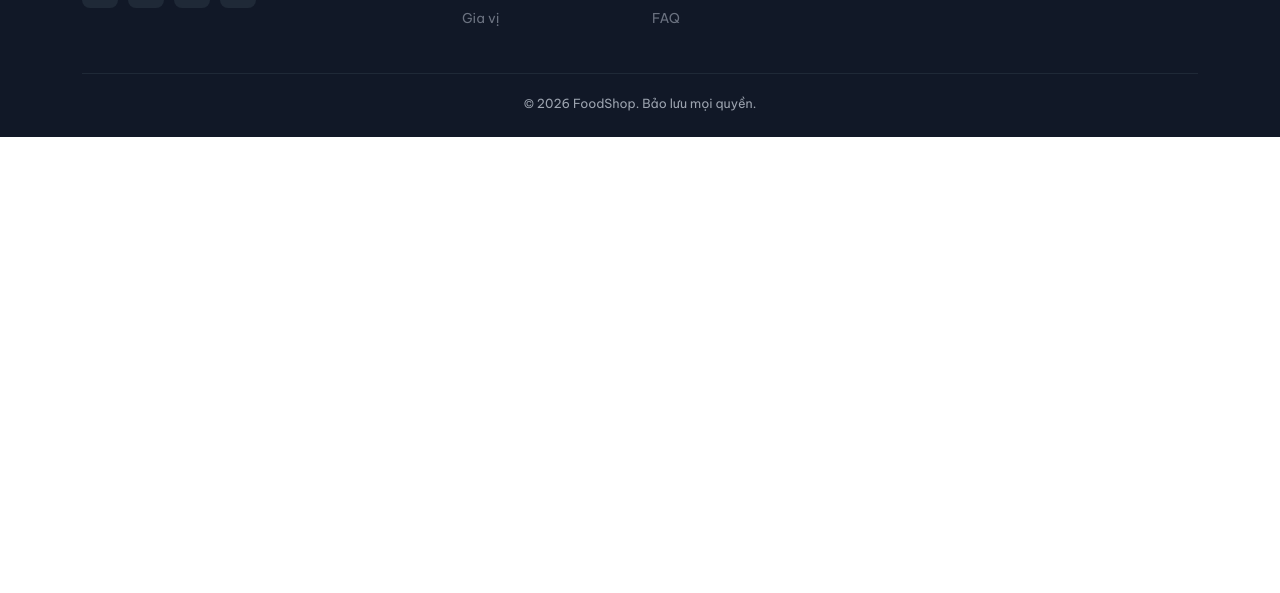
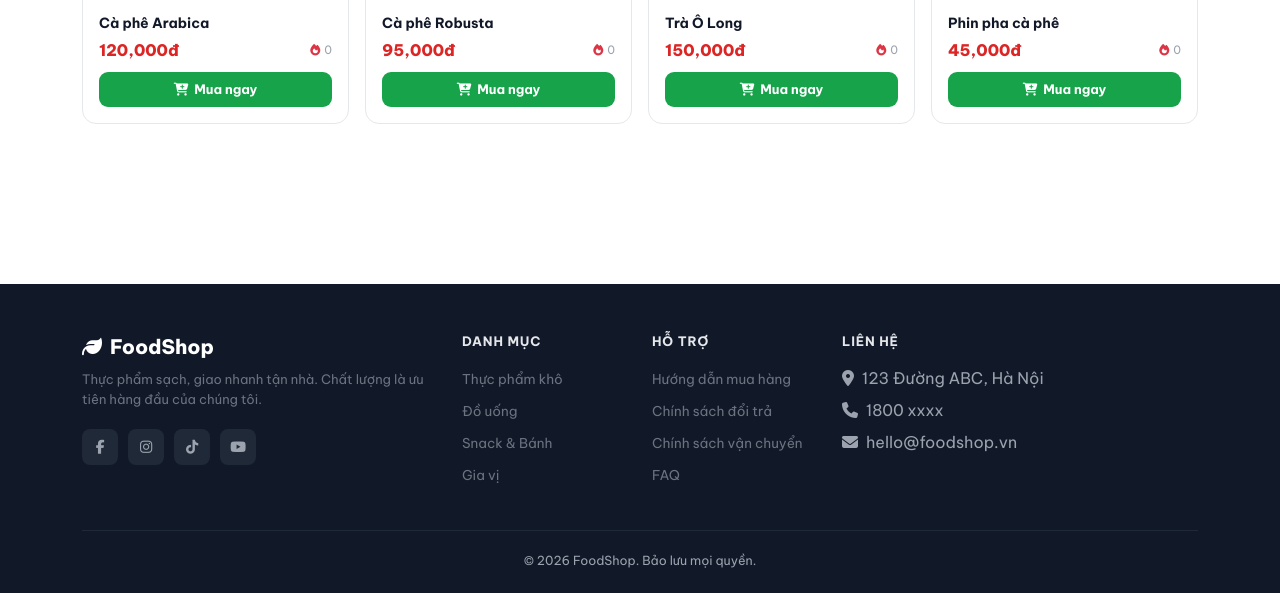
Before and after one commit to ngnth2210-tech/web2041-project, a PHP site: page /your-project/ in a window 1280 px wide. Shown: the part 1638-2231 px from the top of the page. Before the commit the page ends 1775 px from the top, so only its background shows below. Run offline with PHP 8.4, Linux system fonts and the light colour scheme; data comes from the database, SQL or seed files in the repository.

Commit message:
Them khu vuc san pham yeu thich nhat tren trang chu
Hien bon san pham co luot xem cao nhat, kem so luot xem tren tung the.

Co-Authored-By: Claude Opus 5 <noreply@anthropic.com>

```diff
--- a/views/client/home.php
+++ b/views/client/home.php
@@ -182,4 +182,33 @@
         <a href="<?= BASE_URL ?>?action=list-product" class="promo-btn">Mua ngay</a>
     </div>
 
+    <!-- TOP VIEWED -->
+    <div class="mb-2 d-flex align-items-center justify-content-between">
+        <div>
+            <div class="section-title">🔥 Yêu thích nhất</div>
+            <div class="section-subtitle">Sản phẩm được xem nhiều nhất trong tuần</div>
+        </div>
+    </div>
+    <div class="row g-3 mb-5">
+        <?php foreach($top4View as $pro): ?>
+        <div class="col-6 col-md-3">
+            <div class="product-card">
+                <div class="prod-img-wrap">
+                    <img src="<?= BASE_ASSETS_UPLOADS . $pro["image"] ?>" alt="<?= htmlspecialchars($pro["name"]) ?>">
+                </div>
+                <div class="prod-body">
+                    <a href="<?= BASE_URL . '?action=detail-product&id=' . $pro["id"] ?>" class="prod-name"><?= htmlspecialchars($pro["name"]) ?></a>
+                    <div class="d-flex align-items-center justify-content-between mt-1">
+                        <span class="prod-price"><?= number_format($pro["price"]) ?>đ</span>
+                        <span class="prod-views"><i class="fas fa-fire me-1 text-danger"></i><?= $pro["view_count"] ?? 0 ?></span>
+                    </div>
+                    <a href="<?= BASE_URL . '?action=detail-product&id=' . $pro["id"] ?>" class="btn-buy">
+                        <i class="fas fa-cart-plus"></i> Mua ngay
+                    </a>
+                </div>
+            </div>
+        </div>
+        <?php endforeach; ?>
+    </div>
+
     <?php endif; ?>
```
